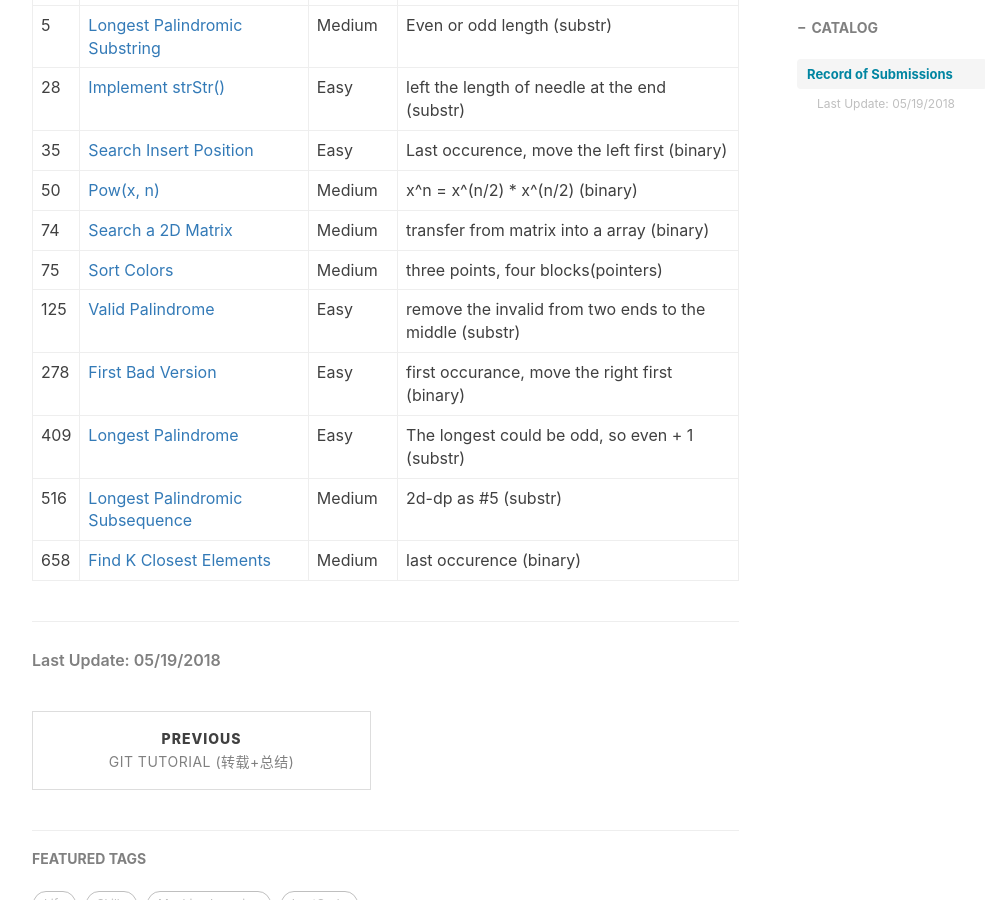
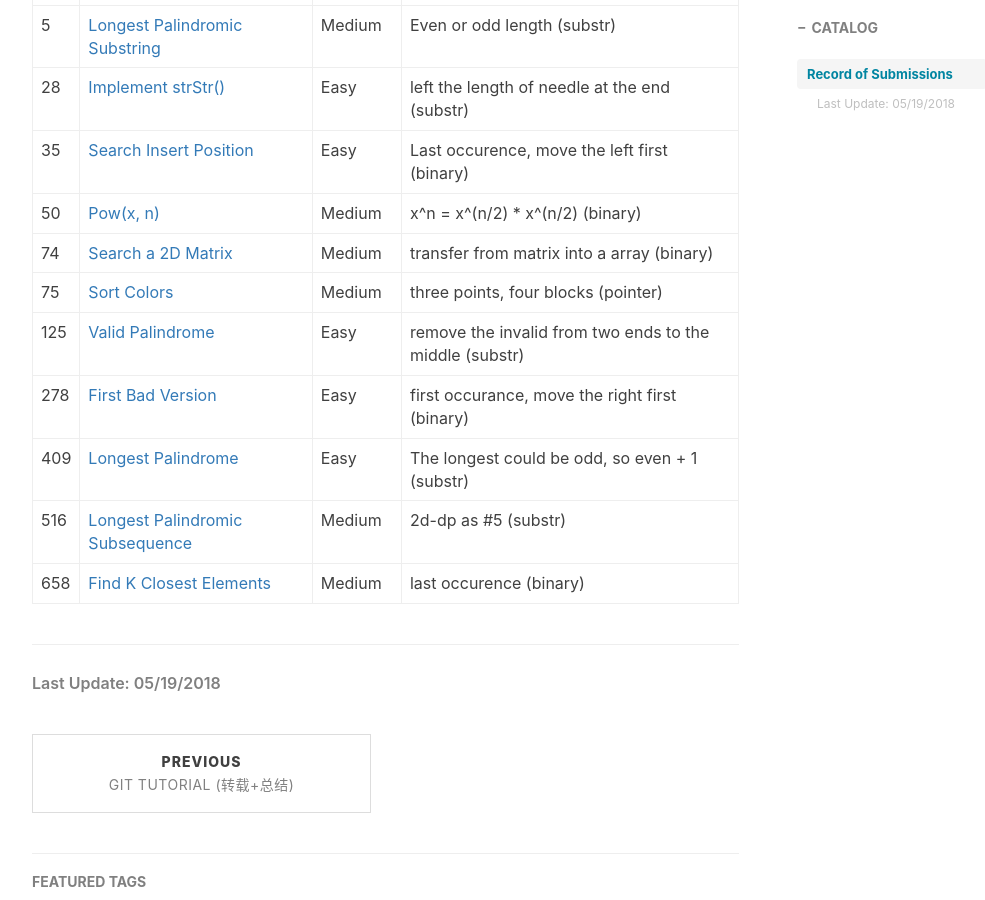
Before and after one commit to ly16/ly16.github.io, a Jekyll site: the page built from _posts/2018-05-18-leetcode-record-round1.md, in a window 1280 px wide and 900 px high, scrolled down 644 px. Shown: the whole window, without its empty margins (233-1218 px from the left). Built offline with Jekyll 4.4.1, drawn with Linux system fonts in a browser that asks for light colours; nearby versions of some CDN libraries; comment, search, counter and statistics services are not loaded.

Commit message:
Update 2018-05-18-leetcode-record-round1.md

```diff
--- a/_posts/2018-05-18-leetcode-record-round1.md
+++ b/_posts/2018-05-18-leetcode-record-round1.md
@@ -20,7 +20,7 @@
 |35|[Search Insert Position](https://github.com/ly16/LC-Practice/blob/master/Search%20Insert%20Position.java)|Easy|Last occurence, move the left first (binary)|
 |50|[Pow(x, n)](https://github.com/ly16/LC-Practice/blob/master/Pow(x%2C%20n).java)|Medium|x^n = x^(n/2) * x^(n/2) (binary)|
 |74|[Search a 2D Matrix](https://github.com/ly16/LC-Practice/blob/master/Search%20a%202D%20Matrix.java)|Medium|transfer from matrix into a array (binary)|
-|75|[Sort Colors](https://github.com/ly16/LC-Practice/blob/master/Rainbow%20Sort.java)|Medium|three points, four blocks(pointers)|
+|75|[Sort Colors](https://github.com/ly16/LC-Practice/blob/master/Rainbow%20Sort.java)|Medium|three points, four blocks (pointer)|
 |125|[Valid Palindrome](https://github.com/ly16/LC-Practice/blob/master/Valid%20palindrome.java)|Easy|remove the invalid from two ends to the middle (substr)|
 |278|[First Bad Version](https://github.com/ly16/LC-Practice/blob/master/First%20Bad%20Version.java)|Easy|first occurance, move the right first (binary)|
 |409|[Longest Palindrome](https://github.com/ly16/LC-Practice/blob/master/Longest%20Palindrome.java)|Easy|The longest could be odd, so even + 1 (substr)|
```
